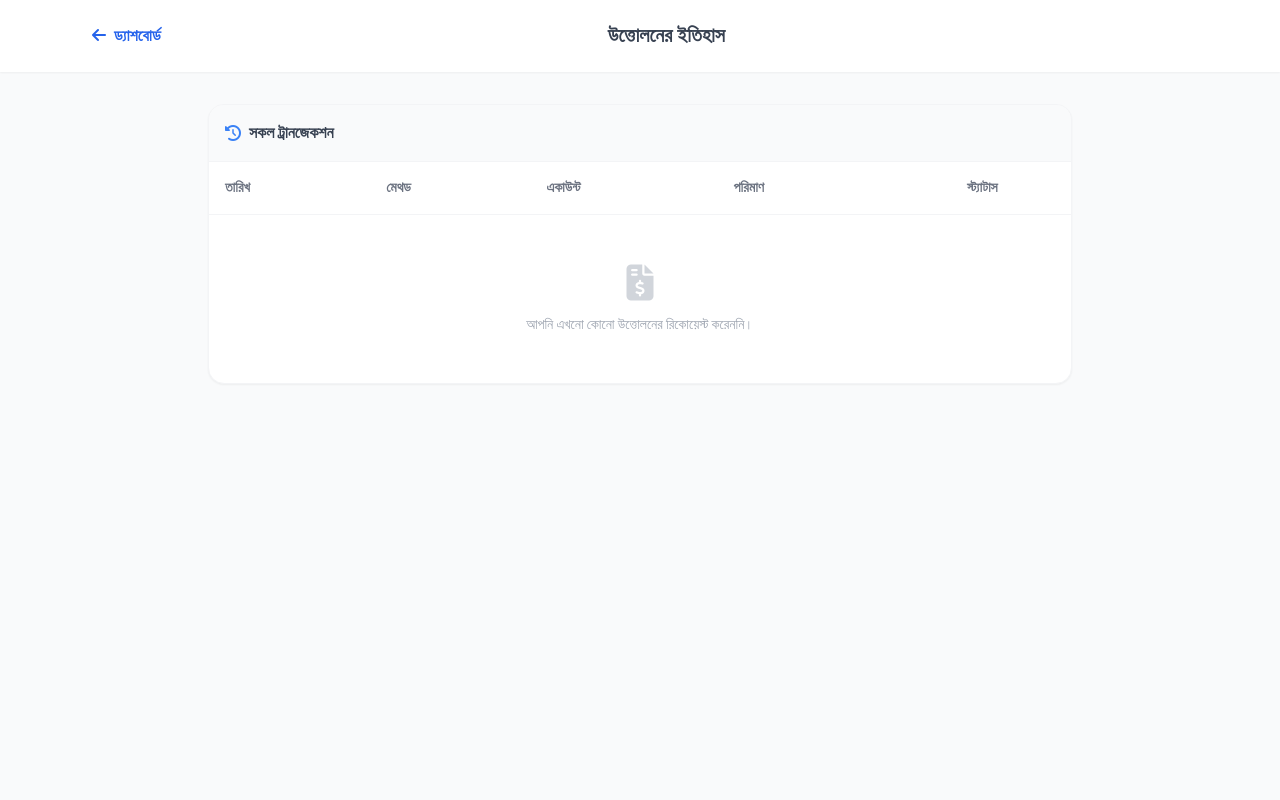
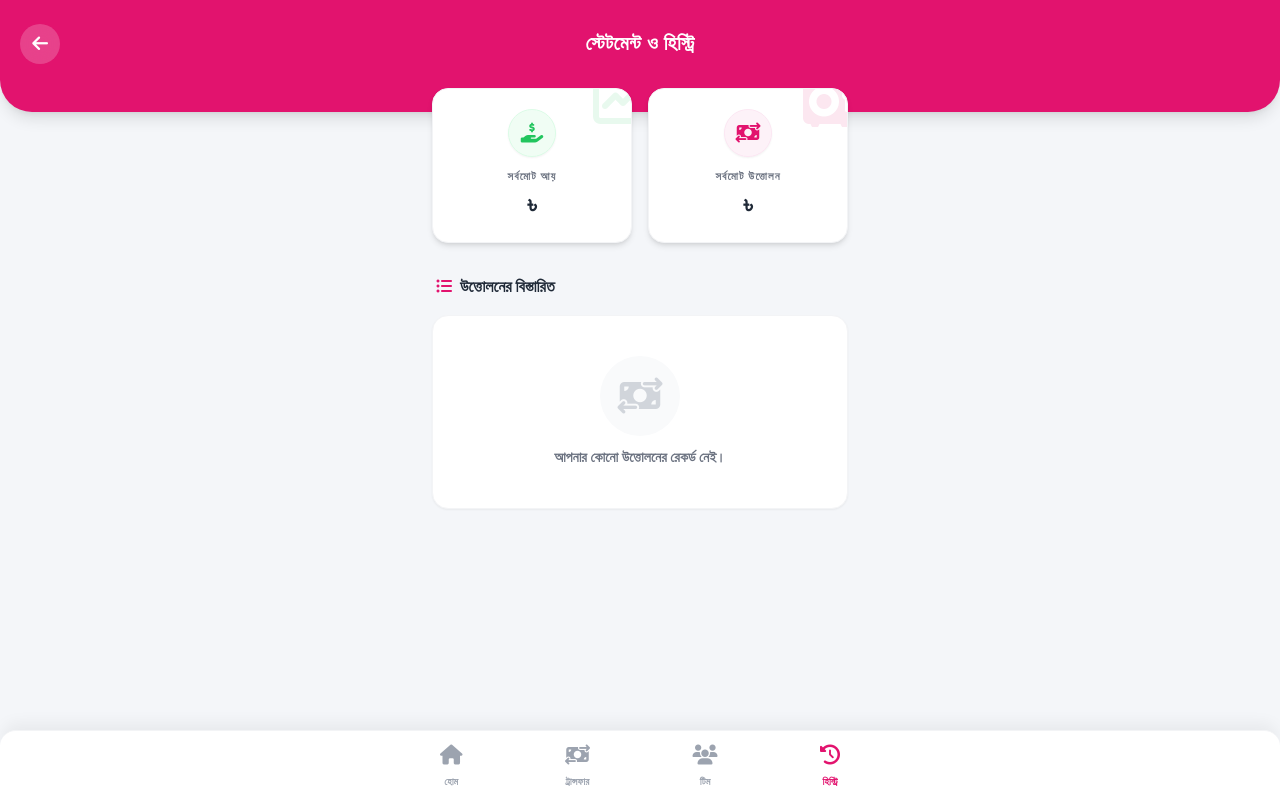
Before and after one commit to FFDiamondStoreBD/test, a Flask app: template templates/history.html in a window 1280 px wide. Run offline with Flask 3, Linux system fonts and the light colour scheme; the template is opened without the code that fills it, so the values that code supplies are empty; some libraries are stand-ins or nearby versions.

Commit message:
Update history.html

```diff
--- a/templates/history.html
+++ b/templates/history.html
@@ -2,75 +2,134 @@
 <html lang="bn">
 <head>
     <meta charset="UTF-8">
-    <meta name="viewport" content="width=device-width, initial-scale=1.0">
-    <title>হিস্ট্রি - InvestEarn</title>
+    <meta name="viewport" content="width=device-width, initial-scale=1.0, maximum-scale=1.0, user-scalable=no">
+    <title>হিস্ট্রি - Easy Earn</title>
     <script src="https://cdn.tailwindcss.com"></script>
     <link rel="stylesheet" href="https://cdnjs.cloudflare.com/ajax/libs/font-awesome/6.5.1/css/all.min.css">
-    <link href="https://fonts.googleapis.com/css2?family=Hind+Siliguri:wght@400;600;700&display=swap" rel="stylesheet">
-    <style> body { font-family: 'Hind Siliguri', sans-serif; } </style>
+    <link href="https://fonts.googleapis.com/css2?family=Hind+Siliguri:wght@400;600;700;800&display=swap" rel="stylesheet">
+    <style>
+        body { font-family: 'Hind Siliguri', sans-serif; background-color: #f4f6f9; }
+        .bg-theme { background-color: #E2136E; }
+        .text-theme { color: #E2136E; }
+    </style>
 </head>
-<body class="bg-gray-50 text-gray-800 antialiased">
+<body class="text-gray-800 antialiased pb-24">
 
-    <!-- Navbar -->
-    <nav class="bg-white shadow-sm sticky top-0 z-50">
-        <div class="max-w-6xl mx-auto px-4 py-4 flex justify-between items-center">
-            <a href="/dashboard" class="text-blue-600 font-bold hover:bg-blue-50 px-3 py-2 rounded-lg transition">
-                <i class="fa-solid fa-arrow-left mr-1"></i> ড্যাশবোর্ড
+    <!-- ========================================== -->
+    <!-- 1. App Header                              -->
+    <!-- ========================================== -->
+    <div class="bg-theme text-white px-5 pt-6 pb-8 rounded-b-[2rem] shadow-lg relative z-20">
+        <div class="flex justify-between items-center mb-4">
+            <a href="/dashboard" class="w-10 h-10 bg-white/20 rounded-full flex items-center justify-center backdrop-blur-md transition active:scale-95">
+                <i class="fa-solid fa-arrow-left text-lg"></i>
             </a>
-            <h1 class="text-xl font-bold text-gray-700">উত্তোলনের ইতিহাস</h1>
+            <h1 class="text-xl font-extrabold tracking-wide">স্টেটমেন্ট ও হিস্ট্রি</h1>
             <div class="w-10"></div> <!-- Spacer -->
         </div>
-    </nav>
+    </div>
 
-    <div class="max-w-4xl mx-auto py-8 px-4">
+    <div class="max-w-md mx-auto px-4 -mt-6 relative z-30">
 
-        <div class="bg-white rounded-2xl shadow-sm border border-gray-100 overflow-hidden">
-            <div class="p-4 bg-gray-50 border-b border-gray-100 flex justify-between items-center">
-                <h2 class="font-bold text-gray-700 flex items-center gap-2">
-                    <i class="fa-solid fa-clock-rotate-left text-blue-500"></i> সকল ট্রানজেকশন
-                </h2>
+        <!-- ========================================== -->
+        <!-- 2. Stats Summary Cards                     -->
+        <!-- ========================================== -->
+        <div class="grid grid-cols-2 gap-4 mb-8">
+            <!-- Total Income Card -->
+            <div class="bg-white p-5 rounded-2xl shadow-md border border-gray-100 flex flex-col items-center justify-center text-center relative overflow-hidden">
+                <div class="absolute top-[-10px] right-[-10px] text-5xl text-green-500 opacity-10"><i class="fa-solid fa-chart-line"></i></div>
+                <div class="w-12 h-12 bg-green-50 text-green-500 rounded-full flex items-center justify-center text-xl mb-3 shadow-sm border border-green-100">
+                    <i class="fa-solid fa-hand-holding-dollar"></i>
                 </div>
-            <div class="overflow-x-auto">
-                <table class="w-full text-left whitespace-nowrap">
-                    <thead class="bg-white text-gray-500 text-sm border-b border-gray-100">
-                        <tr>
-                            <th class="p-4 font-bold">তারিখ</th>
-                            <th class="p-4 font-bold">মেথড</th>
-                            <th class="p-4 font-bold">একাউন্ট</th>
-                            <th class="p-4 font-bold">পরিমাণ</th>
-                            <th class="p-4 font-bold text-center">স্ট্যাটাস</th>
-                        </tr>
-                    </thead>
-                    <tbody class="divide-y divide-gray-50 text-sm">
+                <p class="text-[11px] text-gray-500 font-extrabold uppercase tracking-widest mb-1">সর্বমোট আয়</p>
+                <h3 class="text-2xl font-black text-gray-800">৳ {{ user.total_earned }}</h3>
+            </div>
+
+            <!-- Total Withdraw Card -->
+            <div class="bg-white p-5 rounded-2xl shadow-md border border-gray-100 flex flex-col items-center justify-center text-center relative overflow-hidden">
+                <div class="absolute top-[-10px] right-[-10px] text-5xl text-theme opacity-10"><i class="fa-solid fa-vault"></i></div>
+                <div class="w-12 h-12 bg-pink-50 text-theme rounded-full flex items-center justify-center text-xl mb-3 shadow-sm border border-pink-100">
+                    <i class="fa-solid fa-money-bill-transfer"></i>
+                </div>
+                <p class="text-[11px] text-gray-500 font-extrabold uppercase tracking-widest mb-1">সর্বমোট উত্তোলন</p>
+                <h3 class="text-2xl font-black text-gray-800">৳ {{ total_withdraw }}</h3>
+            </div>
+        </div>
+
+        <!-- ========================================== -->
+        <!-- 3. Withdrawal History List                 -->
+        <!-- ========================================== -->
+        <div class="flex items-center justify-between mb-4 px-1">
+            <h2 class="text-base font-extrabold text-gray-800"><i class="fa-solid fa-list-ul text-theme mr-1"></i> উত্তোলনের বিস্তারিত</h2>
+        </div>
+
+        <div class="bg-white rounded-2xl shadow-sm border border-gray-100 overflow-hidden mb-6">
+            <div class="divide-y divide-gray-50">
                 {% for w in withdrawals %}
-                        <tr class="hover:bg-gray-50 transition">
-                            <td class="p-4 text-gray-500">{{ w.created_at.split('T')[0] }}</td>
-                            <td class="p-4 font-bold text-gray-700 flex items-center gap-2">
-                                <div class="w-8 h-8 rounded-full bg-blue-50 text-blue-500 flex items-center justify-center"><i class="fa-solid fa-building-columns"></i></div>
-                                {{ w.method }}
-                            </td>
-                            <td class="p-4 text-gray-600 font-mono">{{ w.account_number }}</td>
-                            <td class="p-4 font-bold text-red-500">৳ {{ w.amount }}</td>
-                            <td class="p-4 text-center">
+                <div class="p-4 hover:bg-gray-50 transition flex items-center justify-between">
+
+                    <div class="flex items-center gap-3">
+                        <!-- Icon based on status -->
+                        <div class="w-12 h-12 rounded-full flex items-center justify-center text-xl shrink-0 shadow-sm border
+                            {% if w.status == 'Pending' %} bg-yellow-50 text-yellow-500 border-yellow-100
+                            {% elif w.status == 'Approved' %} bg-green-50 text-green-500 border-green-100
+                            {% else %} bg-red-50 text-red-500 border-red-100 {% endif %}">
+                            <i class="fa-solid {% if w.status == 'Pending' %}fa-hourglass-half{% elif w.status == 'Approved' %}fa-check{% else %}fa-xmark{% endif %}"></i>
+                        </div>
+
+                        <div>
+                            <h4 class="font-extrabold text-gray-800 text-sm mb-0.5">ক্যাশ আউট - {{ w.method }}</h4>
+                            <p class="text-[11px] font-bold text-gray-500 font-mono tracking-wider mb-1">{{ w.account_number }}</p>
+                            <p class="text-[10px] text-gray-400 font-semibold"><i class="fa-regular fa-clock"></i> {{ w.created_at.split('T')[0] }} | {{ w.created_at.split('T')[1][:5] }}</p>
+                        </div>
+                    </div>
+
+                    <div class="text-right">
+                        <p class="font-black text-lg text-gray-800 mb-1">৳ {{ w.amount }}</p>
+                        <!-- Status Badge -->
                         {% if w.status == 'Pending' %}
-                                    <span class="bg-yellow-100 text-yellow-700 px-3 py-1 rounded-full text-xs font-bold">পেন্ডিং</span>
+                            <span class="bg-yellow-100 text-yellow-700 px-2 py-0.5 rounded text-[9px] font-black uppercase tracking-widest">পেন্ডিং</span>
                         {% elif w.status == 'Approved' %}
-                                    <span class="bg-green-100 text-green-700 px-3 py-1 rounded-full text-xs font-bold">সম্পন্ন</span>
+                            <span class="bg-green-100 text-green-700 px-2 py-0.5 rounded text-[9px] font-black uppercase tracking-widest">সম্পন্ন</span>
                         {% else %}
-                                    <span class="bg-red-100 text-red-700 px-3 py-1 rounded-full text-xs font-bold">বাতিল</span>
+                            <span class="bg-red-100 text-red-700 px-2 py-0.5 rounded text-[9px] font-black uppercase tracking-widest">বাতিল</span>
                         {% endif %}
-                            </td>
-                        </tr>
+                    </div>
+
+                </div>
                 {% else %}
-                        <tr>
-                            <td colspan="5" class="p-12 text-center text-gray-400">
-                                <i class="fa-solid fa-file-invoice-dollar text-4xl mb-3 text-gray-300"></i><br>আপনি এখনো কোনো উত্তোলনের রিকোয়েস্ট করেননি।
-                            </td>
-                        </tr>
+                <div class="p-10 text-center flex flex-col items-center">
+                    <div class="w-20 h-20 bg-gray-50 text-gray-300 rounded-full flex items-center justify-center text-4xl mb-3">
+                        <i class="fa-solid fa-money-bill-transfer"></i>
+                    </div>
+                    <p class="text-sm font-bold text-gray-500">আপনার কোনো উত্তোলনের রেকর্ড নেই।</p>
+                </div>
                 {% endfor %}
-                    </tbody>
-                </table>
             </div>
+        </div>
+
+    </div>
+
+    <!-- ========================================== -->
+    <!-- 4. Bottom Navigation Bar                   -->
+    <!-- ========================================== -->
+    <div class="fixed bottom-0 left-0 w-full bg-white border-t border-gray-100 shadow-[0_-10px_15px_-3px_rgba(0,0,0,0.05)] z-50 rounded-t-2xl">
+        <div class="max-w-md mx-auto flex justify-between items-center px-6 py-2.5">
+            <a href="/dashboard" class="flex flex-col items-center gap-1 text-gray-400 hover:text-theme transition">
+                <i class="fa-solid fa-house text-xl mb-0.5"></i>
+                <span class="text-[10px] font-extrabold">হোম</span>
+            </a>
+            <a href="/transfer" class="flex flex-col items-center gap-1 text-gray-400 hover:text-theme transition">
+                <i class="fa-solid fa-money-bill-transfer text-xl mb-0.5"></i>
+                <span class="text-[10px] font-extrabold">ট্রান্সফার</span>
+            </a>
+            <a href="/referrals" class="flex flex-col items-center gap-1 text-gray-400 hover:text-theme transition">
+                <i class="fa-solid fa-users text-xl mb-0.5"></i>
+                <span class="text-[10px] font-extrabold">টিম</span>
+            </a>
+            <a href="/history" class="flex flex-col items-center gap-1 text-theme">
+                <i class="fa-solid fa-clock-rotate-left text-xl mb-0.5"></i>
+                <span class="text-[10px] font-extrabold">হিস্ট্রি</span>
+            </a>
         </div>
     </div>
 
```
Lines whose indentation alone changed are shown as unchanged.
